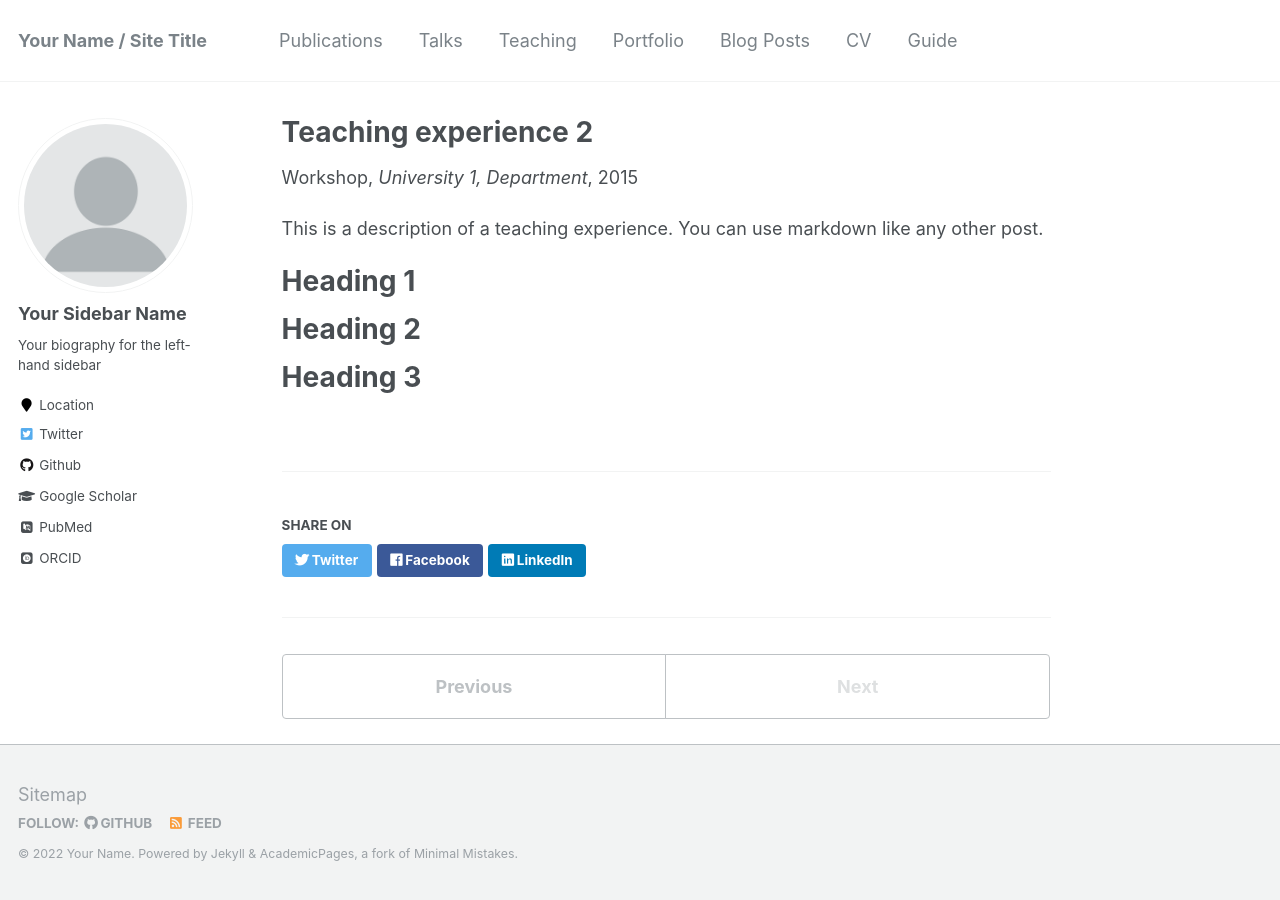
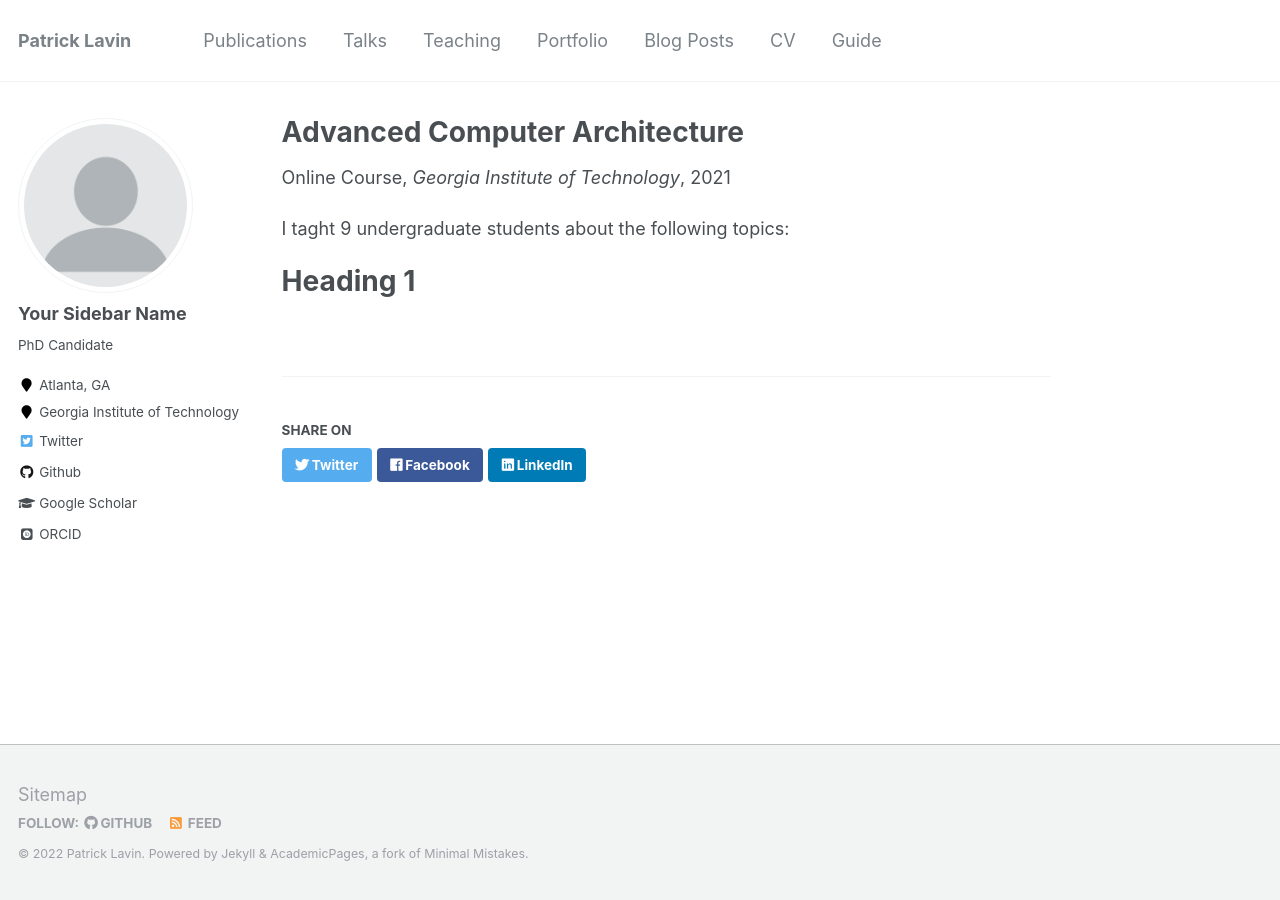
Before and after one commit to plavin/plavin.github.io, a Jekyll site: the page built from _teaching/2021-summer-hpca.md, in a window 1280 px wide. Built offline with Jekyll 4.4.1, drawn with Linux system fonts in a browser that asks for light colours; some web fonts are replaced.

Commit message:
initial info

```diff
--- a/_config.yml
+++ b/_config.yml
@@ -7,13 +7,13 @@
 
 # Site Settings
 locale                   : "en-US"
-title                    : "Your Name / Site Title"
+title                    : "Patrick Lavin"
 title_separator          : "-"
-name                     : &name "Your Name"
+name                     : &name "Patrick Lavin"
 description              : &description "personal description"
-url                      : https://academicpages.github.io # the base hostname & protocol for your site e.g. "https://mmistakes.github.io"
+url                      : https://lavin.cc # the base hostname & protocol for your site e.g. "https://mmistakes.github.io"
 baseurl                  : "" # the subpath of your site, e.g. "/blog"
-repository               : "academicpages/academicpages.github.io"
+repository               : "plavin/plavin.github.io"
 teaser                   :  # filename of teaser fallback teaser image placed in /images/, .e.g. "500x300.png"
 breadcrumbs              : false # true, false (default)
 words_per_minute         : 160
@@ -82,11 +82,11 @@ analytics:
 author:
   name             : "Your Sidebar Name"
   avatar           : "profile.png"
-  bio              : "Your biography for the left-hand sidebar"
-  location         : "Location"
-  employer         :
-  pubmed           : "https://www.ncbi.nlm.nih.gov/pubmed/?term=john+snow"
-  googlescholar    : "http://yourfullgooglescholarurl.com"
+  bio              : "PhD Candidate"
+  location         : "Atlanta, GA"
+  employer         : "Georgia Institute of Technology"
+  pubmed           :
+  googlescholar    : "https://scholar.google.com/citations?user=gLpK-rUAAAAJ"
   email            :
   researchgate     :  # example: "https://www.researchgate.net/profile/yourprofile"
   uri              :
@@ -96,20 +96,20 @@ author:
   flickr           :
   facebook         :
   foursquare       :
-  github           : "academicpages"
+  github           : "plavin"
   google_plus      :
   keybase          :
   instagram        :
   impactstory      : #"https://profiles.impactstory.org/u/xxxx-xxxx-xxxx-xxxx"
   lastfm           :
   linkedin         :
-  orcid            : "http://orcid.org/yourorcidurl"
+  orcid            : "http://orcid.org/0000-0002-0333-6189"
   pinterest        :
   soundcloud       :
   stackoverflow    : # http://stackoverflow.com/users/123456/username
   steam            :
   tumblr           :
-  twitter          : "replacethistwitterhandle"
+  twitter          : "LavinComputes"
   vine             :
   weibo            :
   xing             :
--- a/_teaching/2015-spring-teaching-2.md
+++ /dev/null
@@ -1,20 +0,0 @@
----
-title: "Teaching experience 2"
-collection: teaching
-type: "Workshop"
-permalink: /teaching/2015-spring-teaching-1
-venue: "University 1, Department"
-date: 2015-01-01
-location: "City, Country"
----
-
-This is a description of a teaching experience. You can use markdown like any other post.
-
-Heading 1
-======
-
-Heading 2
-======
-
-Heading 3
-======
--- /dev/null
+++ b/_teaching/2021-summer-hpca.md
@@ -0,0 +1,15 @@
+---
+title: "Advanced Computer Architecture"
+collection: teaching
+type: "Online Course"
+permalink: /teaching/2015-spring-teaching-1
+venue: "Georgia Institute of Technology"
+date: 2021-05-01
+location: "Virtual"
+---
+
+I taght 9 undergraduate students about the following topics:
+
+
+Heading 1
+======
```
Also changed, not shown: _teaching/2014-spring-teaching-1.md (deleted, +0 -20 lines).
